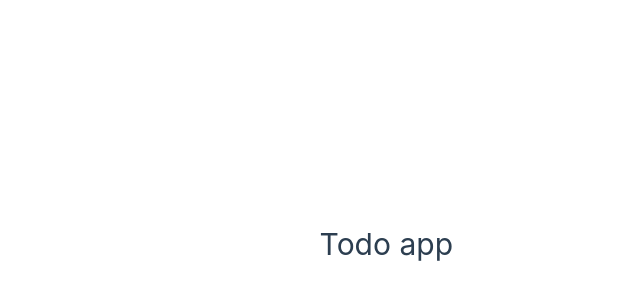
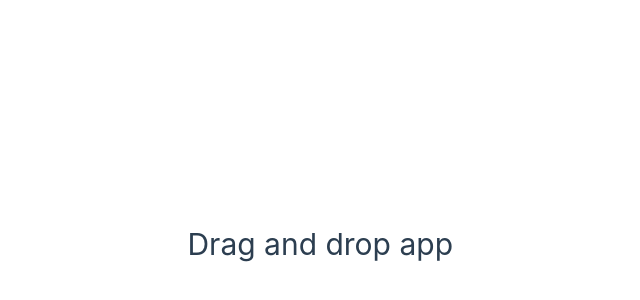
Before and after one commit to javiergp23/vue-projects, a Vue app in the folder drag-drop/: page / in a window 1280 px wide. Shown: the part 156-456 px from the top of the page, without its empty margins (187-827 px from the left). Built offline with nearby package versions, Linux system fonts and the light colour scheme.

Commit message:
create TodoView

```diff
--- a/drag-drop/src/App.vue
+++ b/drag-drop/src/App.vue
@@ -1,7 +1,5 @@
 <script setup>
 import TodoView from './components/TodoView.vue';
-
-
 </script>
 
 <template>
--- a/drag-drop/src/components/TodoView.vue
+++ b/drag-drop/src/components/TodoView.vue
@@ -1,9 +1,13 @@
 <script setup>
+import {reactive} from 'vue'
+
+let boards = reactive()
 
 </script>
 
 <template>
-    <h1>Todo app</h1>
+    <h1>Drag and drop app</h1>
+
 </template>
 
 <style scoped>
```
